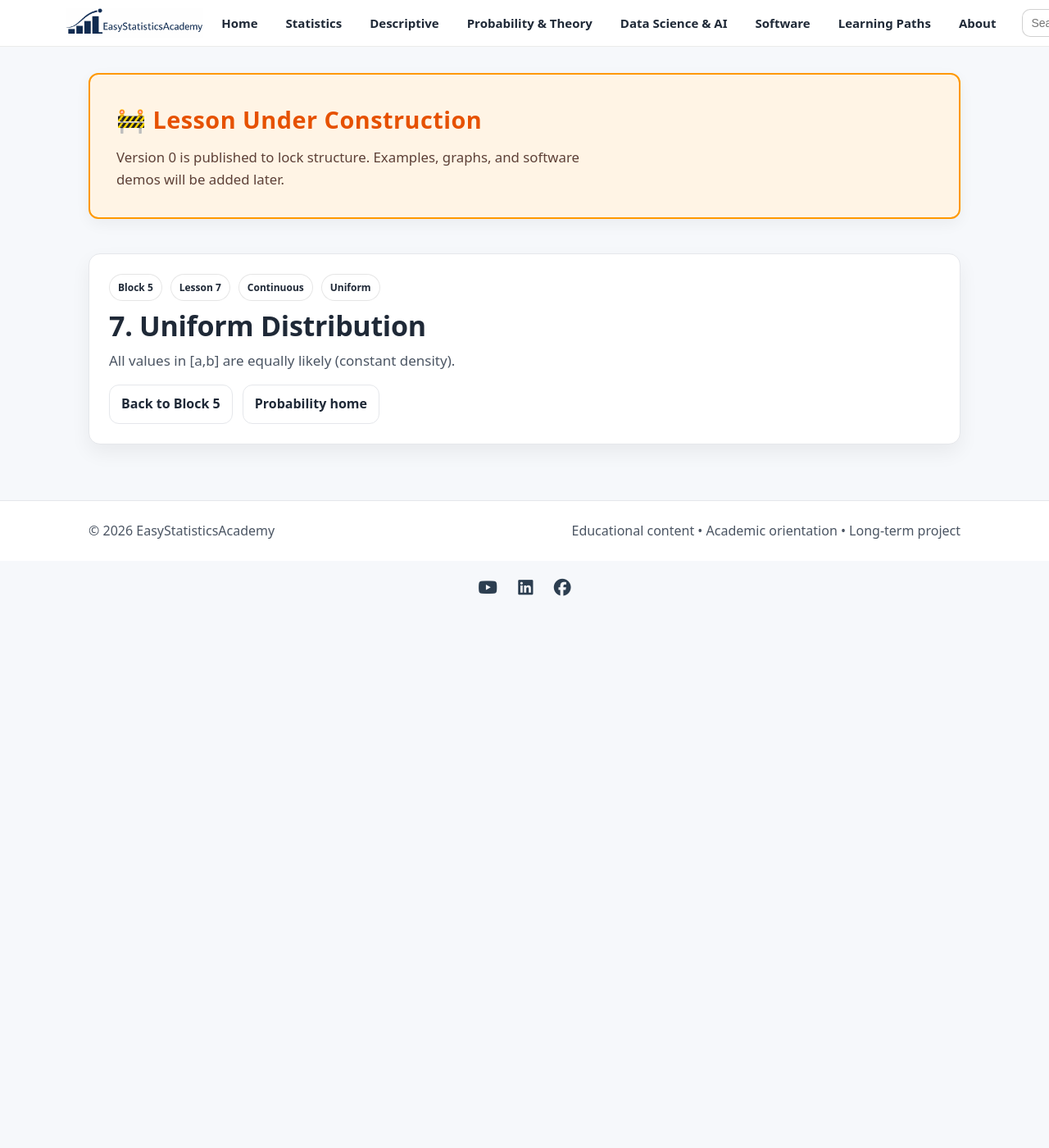
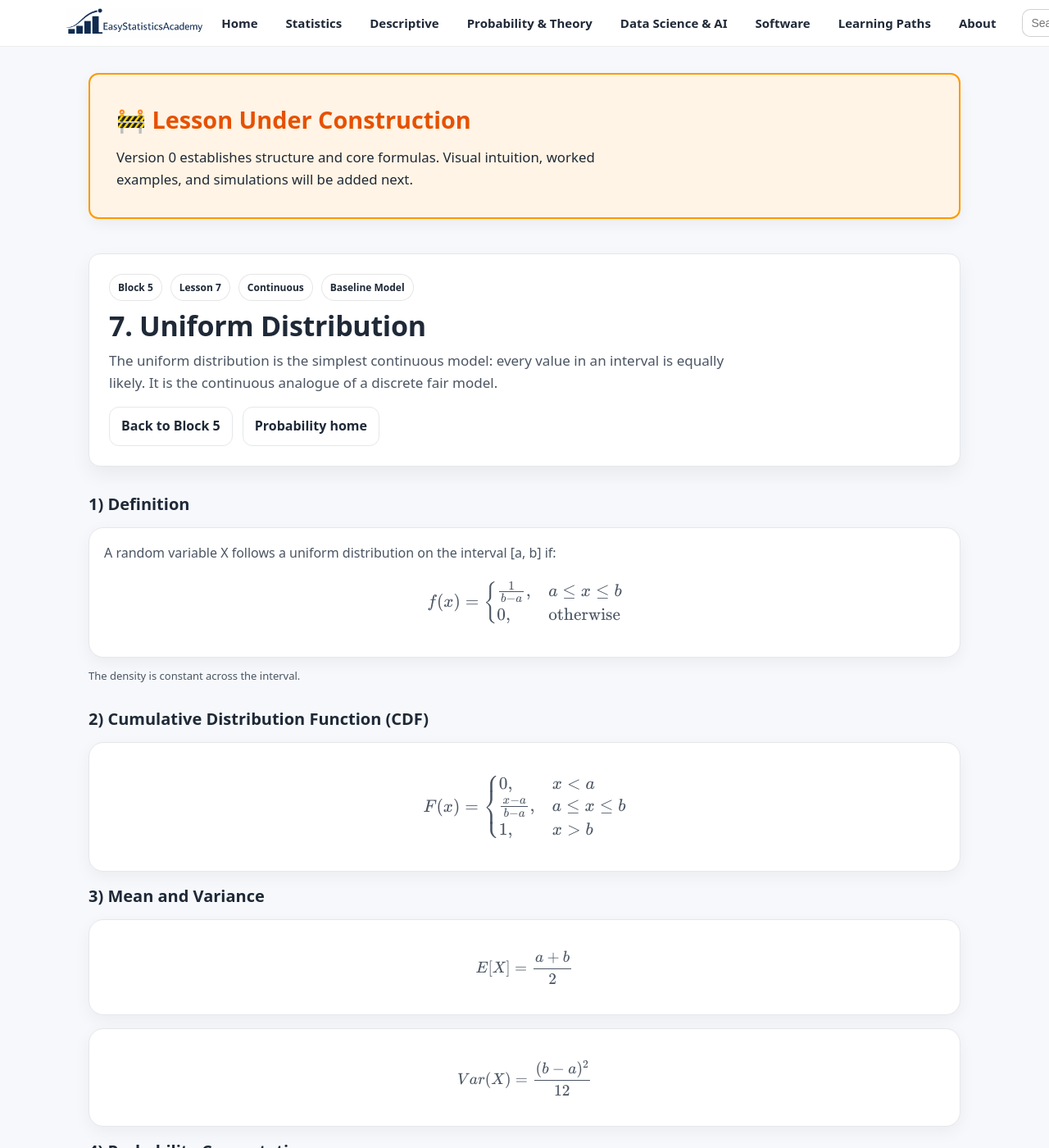
Before and after one commit to ammar-homaida-statistics/easystatisticsacademy, a Jekyll site: the page built from probability/distributions/uniform-distribution/index.md, in a window 1280 px wide and 1400 px high. Shown: the whole window at 82% size. Built offline with Jekyll 4.4.1, drawn with Linux system fonts in a browser that asks for light colours; some of the changed text lies outside the part shown.

Commit message:
Add lesson content

```diff
--- a/probability/distributions/uniform-distribution/index.md
+++ b/probability/distributions/uniform-distribution/index.md
@@ -1,22 +1,25 @@
 ---
 layout: default
 title: "7. Uniform Distribution"
-description: "Constant density on an interval: Uniform(a, b)."
+description: "The simplest continuous distribution: constant density on an interval."
 permalink: /probability/distributions/uniform-distribution/
 sidebar: false
 ---
 
+<!-- UNDER CONSTRUCTION NOTICE -->
 <section class="section section-slim">
   <div class="callout" style="background:#fff4e5; border:2px solid #ff9800; padding:2rem; border-radius:12px;">
     <div class="callout-copy">
-      <h2 style="margin-top:0; color:#e65100; font-size:1.8rem; letter-spacing:0.5px;">🚧 Lesson Under Construction</h2>
-      <p style="margin:0; font-size:1.05rem; color:#5d4037; line-height:1.6;">
-        Version 0 is published to lock structure. Examples, graphs, and software demos will be added later.
+      <h2 style="margin-top:0; color:#e65100; font-size:1.8rem;">🚧 Lesson Under Construction</h2>
+      <p style="margin:0; font-size:1.05rem;">
+        Version 0 establishes structure and core formulas.
+        Visual intuition, worked examples, and simulations will be added next.
       </p>
     </div>
   </div>
 </section>
 
+<!-- ✅ Continue Reading Tracking -->
 <script>
   (function () {
     var KEY = "esa_continue_probability_distributions_lesson_v0";
@@ -35,11 +38,16 @@ sidebar: false
         <span class="badge">Block 5</span>
         <span class="badge">Lesson 7</span>
         <span class="badge">Continuous</span>
-        <span class="badge">Uniform</span>
+        <span class="badge">Baseline Model</span>
       </div>
 
       <h1>7. Uniform Distribution</h1>
-      <p class="lead">All values in [a,b] are equally likely (constant density).</p>
+
+      <p class="lead">
+        The uniform distribution is the simplest continuous model:
+        every value in an interval is equally likely.
+        It is the continuous analogue of a discrete fair model.
+      </p>
 
       <div class="hero-actions">
         <a class="btn btn-outline" href="/probability/distributions/">Back to Block 5</a>
@@ -48,3 +56,135 @@ sidebar: false
     </div>
   </div>
 </section>
+
+<section class="section">
+  <div class="section-head">
+    <h2>1) Definition</h2>
+  </div>
+
+  <div class="card">
+    <p>
+      A random variable X follows a uniform distribution on the interval [a, b] if:
+    </p>
+
+    <p style="font-size:1.1rem;">
+      $$
+      f(x) =
+      \begin{cases}
+      \frac{1}{b-a}, & a \le x \le b \\
+      0, & \text{otherwise}
+      \end{cases}
+      $$
+    </p>
+  </div>
+
+  <p class="muted-mini">
+    The density is constant across the interval.
+  </p>
+</section>
+
+<section class="section">
+  <div class="section-head">
+    <h2>2) Cumulative Distribution Function (CDF)</h2>
+  </div>
+
+  <div class="card">
+    <p style="font-size:1.1rem;">
+      $$
+      F(x) =
+      \begin{cases}
+      0, & x < a \\
+      \frac{x-a}{b-a}, & a \le x \le b \\
+      1, & x > b
+      \end{cases}
+      $$
+    </p>
+  </div>
+</section>
+
+<section class="section">
+  <div class="section-head">
+    <h2>3) Mean and Variance</h2>
+  </div>
+
+  <div class="card">
+    <p style="margin:0;">
+      $$
+      E[X] = \frac{a+b}{2}
+      $$
+    </p>
+  </div>
+
+  <div class="card" style="margin-top:1rem;">
+    <p style="margin:0;">
+      $$
+      Var(X) = \frac{(b-a)^2}{12}
+      $$
+    </p>
+  </div>
+</section>
+
+<section class="section">
+  <div class="section-head">
+    <h2>4) Probability Computation</h2>
+  </div>
+
+  <div class="card">
+    <p>
+      For any subinterval [c, d] within [a, b]:
+    </p>
+
+    <p style="font-size:1.1rem;">
+      $$
+      P(c \le X \le d) = \frac{d-c}{b-a}
+      $$
+    </p>
+  </div>
+
+  <p class="muted-mini">
+    Probability equals relative interval length.
+  </p>
+</section>
+
+<section class="section section-slim">
+  <div class="callout">
+    <div class="callout-copy">
+      <h2>Outcome of this lesson</h2>
+      <ul class="bullets">
+        <li>Understand constant density interpretation</li>
+        <li>Compute probabilities using interval length</li>
+        <li>Apply mean and variance formulas correctly</li>
+        <li>Recognize uniform as baseline continuous model</li>
+      </ul>
+    </div>
+  </div>
+</section>
+
+<section class="section section-slim">
+  <div class="callout">
+    <div class="callout-copy">
+      <h2>Next step</h2>
+      <p style="margin:0;">
+        Next, we study the exponential distribution,
+        the fundamental continuous waiting-time model.
+      </p>
+
+      <div class="pill-row" style="margin-top:1rem;">
+        <a class="btn" href="/probability/distributions/exponential-distribution/">
+          Next lesson: 8. Exponential Distribution →
+        </a>
+      </div>
+    </div>
+
+    <div class="callout-side">
+      <div class="mini" style="border-left:4px solid #1a73e8; padding-left:12px;">
+        <div class="mini-title" style="color:#1a73e8;">Previous lesson</div>
+        <div class="mini-body">
+          <a href="/probability/distributions/hypergeometric-distribution/" style="color:#1a73e8; text-decoration:underline;">
+            Lesson 6 — Hypergeometric Distribution
+          </a>
+        </div>
+      </div>
+    </div>
+  </div>
+</section>
```
